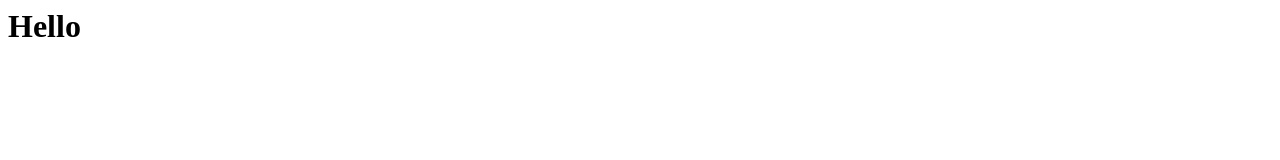
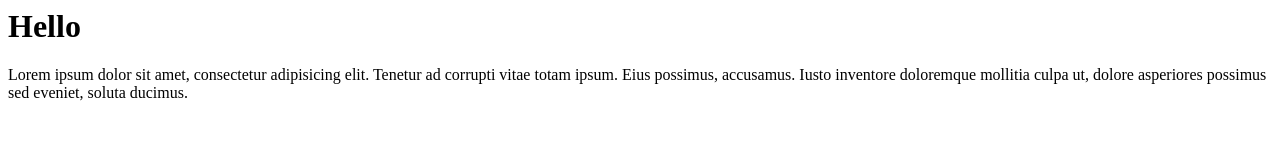
Before and after one commit to Giantbapt/myapp, a plain HTML site: page index.html in a window 1280 px wide. Drawn offline with Linux system fonts and the light colour scheme.

Commit message:
Added a p

```diff
--- a/index.html
+++ b/index.html
@@ -2,5 +2,6 @@
 	<head></head>
 	<body>
 		<h1>Hello</h1>
+		<p>Lorem ipsum dolor sit amet, consectetur adipisicing elit. Tenetur ad corrupti vitae totam ipsum. Eius possimus, accusamus. Iusto inventore doloremque mollitia culpa ut, dolore asperiores possimus sed eveniet, soluta ducimus.</p>
 	</body>
 </html>
```
